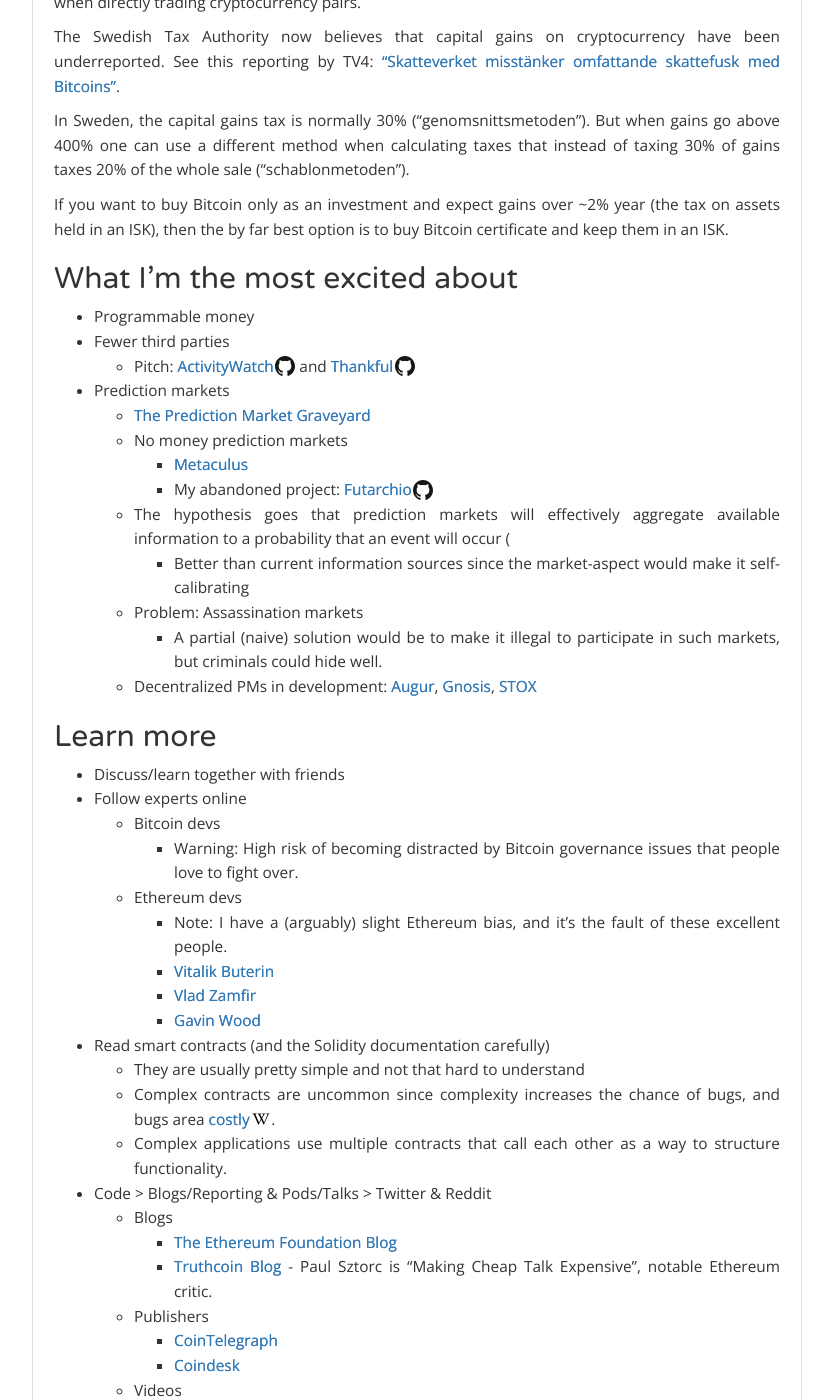
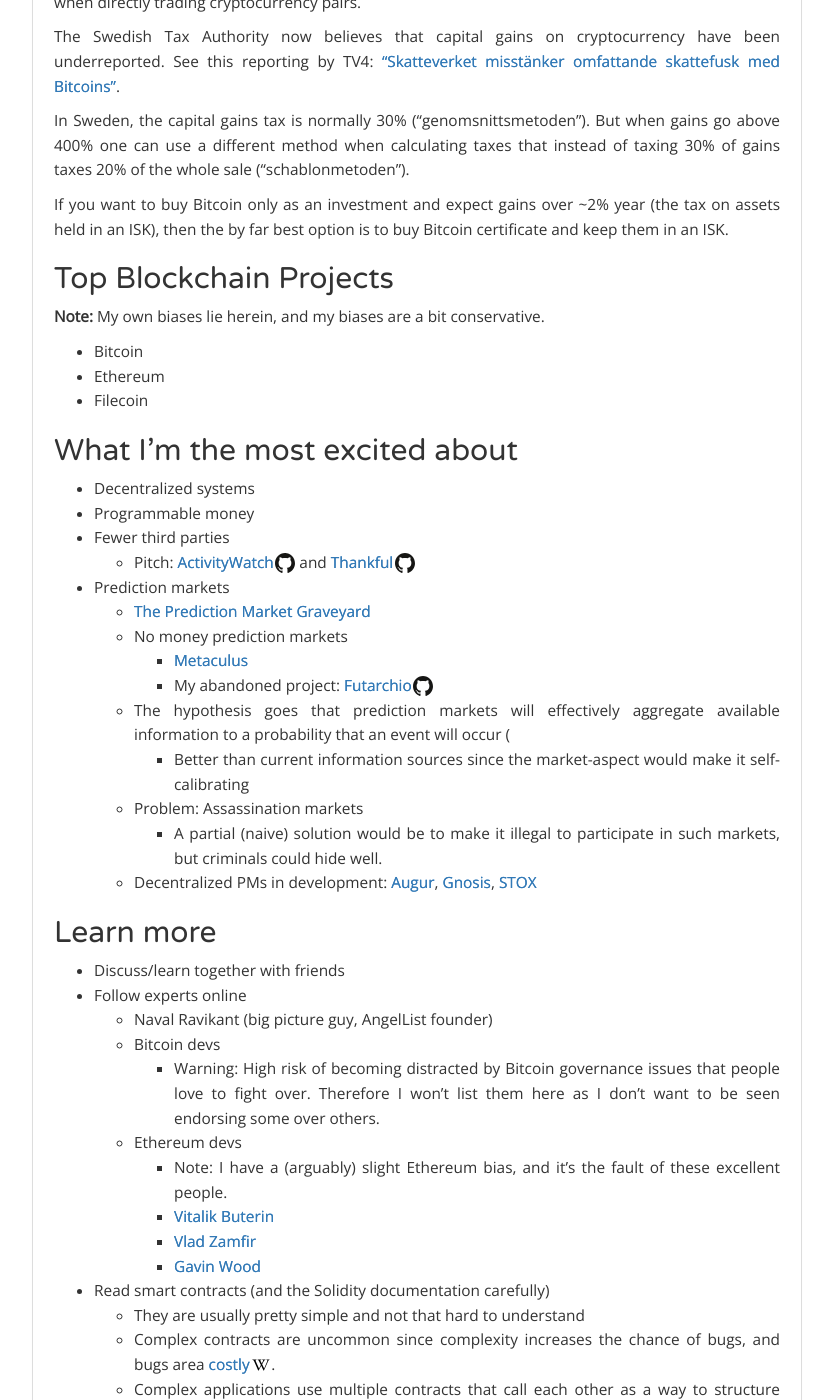
Before and after one commit to ErikBjare/ErikBjare.github.io, a Jekyll site: the page built from _wiki/intro-to-smart-contracts.md, in a window 1280 px wide and 1400 px high, scrolled down 4315 px. Shown: the whole window, without its empty margins (223-1056 px from the left). Built offline with Jekyll 4.4.1, drawn with Linux system fonts in a browser that asks for light colours; nearby versions of some CDN libraries; comment, search, counter and statistics services are not loaded; some of the changed text lies outside the part shown.

Commit message:
minor changes to a few articles

```diff
--- a/_wiki/intro-to-smart-contracts.md
+++ b/_wiki/intro-to-smart-contracts.md
@@ -197,10 +198,20 @@
 then the by far best option is to buy Bitcoin certificate and keep them in an ISK.
 
 
+## Top Blockchain Projects
+
+**Note:** My own biases lie herein, and my biases are a bit conservative.
+
+ - Bitcoin
+ - Ethereum
+ - Filecoin
+
+
 ## What I'm the most excited about
 
 <!-- Try to end it on a lighter note -->
 
+ - Decentralized systems
  - Programmable money
  - Fewer third parties
    - Pitch: [ActivityWatch](https://github.com/ActivityWatch/activitywatch) and [Thankful](https://github.com/ActivityWatch/thankful)
@@ -218,10 +229,13 @@
 
 ## Learn more
 
+<!-- TODO: This list grew long, should probably make a top 3/5 recommendation of videos/articles -->
+
  - Discuss/learn together with friends
  - Follow experts online
+   - Naval Ravikant (big picture guy, AngelList founder)
    - Bitcoin devs
-     - Warning: High risk of becoming distracted by Bitcoin governance issues that people love to fight over.
+     - Warning: High risk of becoming distracted by Bitcoin governance issues that people love to fight over. Therefore I won't list them here as I don't want to be seen endorsing some over others.
    - Ethereum devs
      - Note: I have a (arguably) slight Ethereum bias, and it's the fault of these excellent people.
      - [Vitalik Buterin](https://twitter.com/VitalikButerin)
@@ -246,6 +260,7 @@
    - Podcasts
      - [Naval Ravikant and Nick Szabo on Tim Ferris podcast](https://tim.blog/2017/06/04/nick-szabo/) - Both Naval and Nick are highly recommended
      - ['Governing the Future' with Hampus Jakobsson](https://soundcloud.com/hajak) - Created by LTH graduate, [TaT](https://en.wikipedia.org/wiki/The_Astonishing_Tribe) co-founder and angel investor Hampus Jakobsson.
+     - [Naval Ravikant and Ryan Shea @ Blockstack summit](https://youtu.be/IrSn3zx2GbM)
      - [Epicenter Podcast](https://epicenter.tv/)
 
 
```
Also changed, not shown: other parts of _wiki/intro-to-smart-contracts.md (+1 -0 lines), _wiki/future-social-networks.md (+2 -0 lines), _wiki/importance-of-open-recommendation-systems.md (+2 -1 lines), _wiki/naming-things.md (+2 -0 lines).
